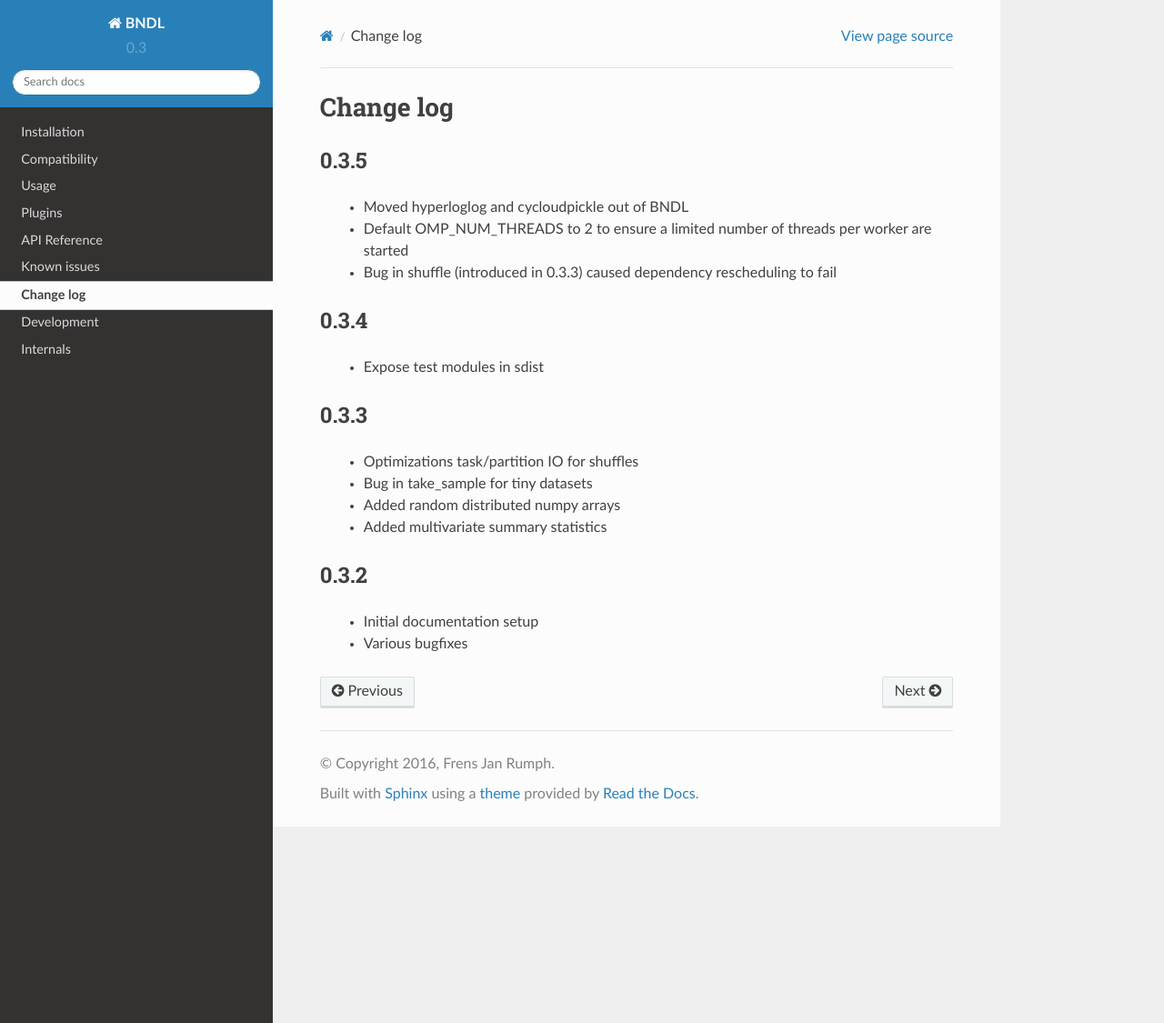
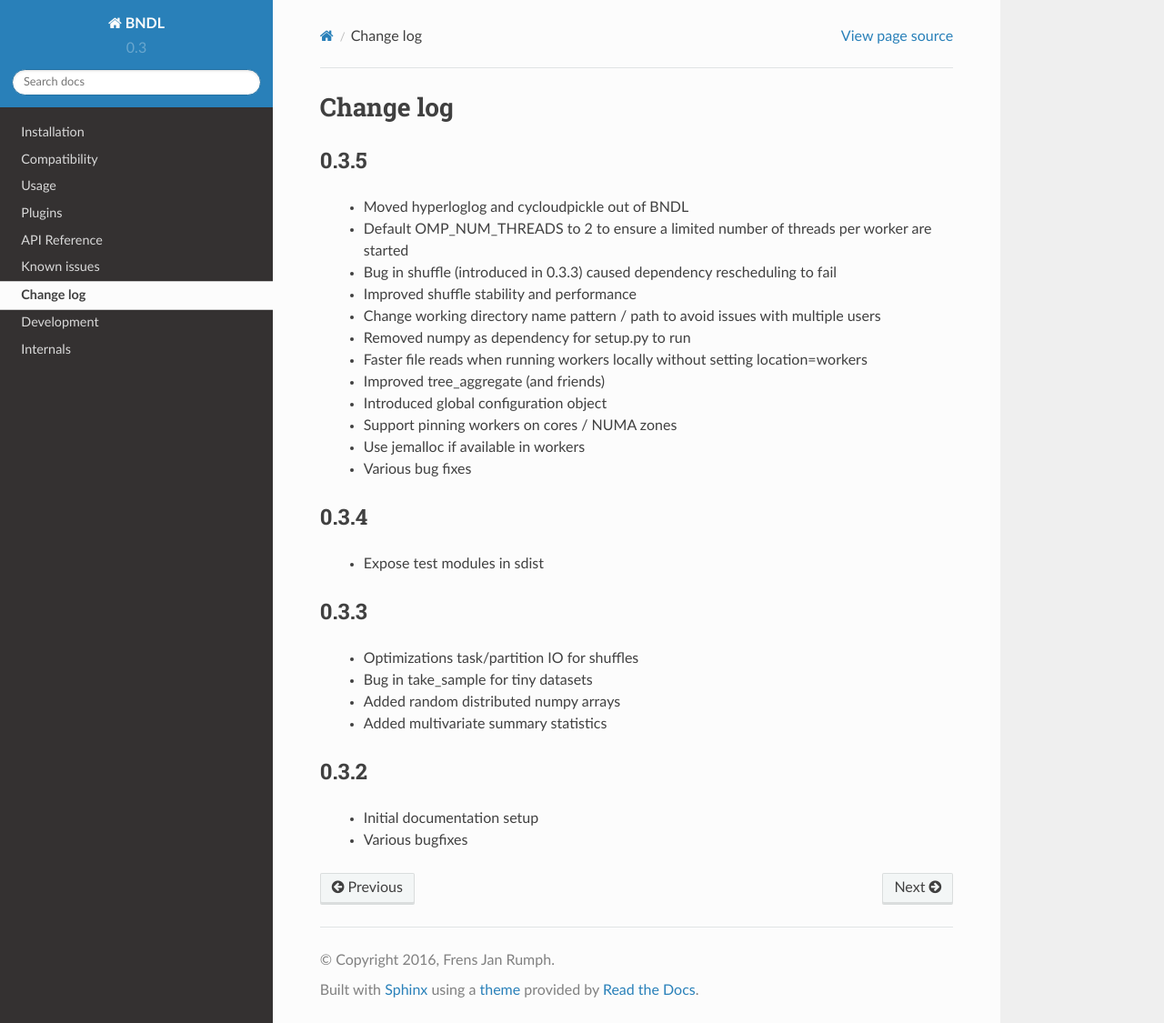
Before and after one commit to bndl/bndl, a Sphinx documentation site: the page built from docs/changelog.rst, in a window 1280 px wide and 1125 px high. Shown: the whole window at 91% size. Built offline with Sphinx 7.4.7 and the Read the Docs theme 2.0.0, drawn with Linux system fonts in a browser that asks for light colours; pages that are not in the unit, such as notebooks, are missing from menus.

Commit message:
changelog updates

```diff
--- a/docs/changelog.rst
+++ b/docs/changelog.rst
@@ -6,6 +6,15 @@ Change log
  * Moved hyperloglog and cycloudpickle out of BNDL
  * Default OMP_NUM_THREADS to 2 to ensure a limited number of threads per worker are started
  * Bug in shuffle (introduced in 0.3.3) caused dependency rescheduling to fail
+ * Improved shuffle stability and performance
+ * Change working directory name pattern / path to avoid issues with multiple users
+ * Removed numpy as dependency for setup.py to run
+ * Faster file reads when running workers locally without setting location=workers
+ * Improved tree_aggregate (and friends)
+ * Introduced global configuration object
+ * Support pinning workers on cores / NUMA zones
+ * Use jemalloc if available in workers
+ * Various bug fixes
 
 0.3.4
 -----
```
